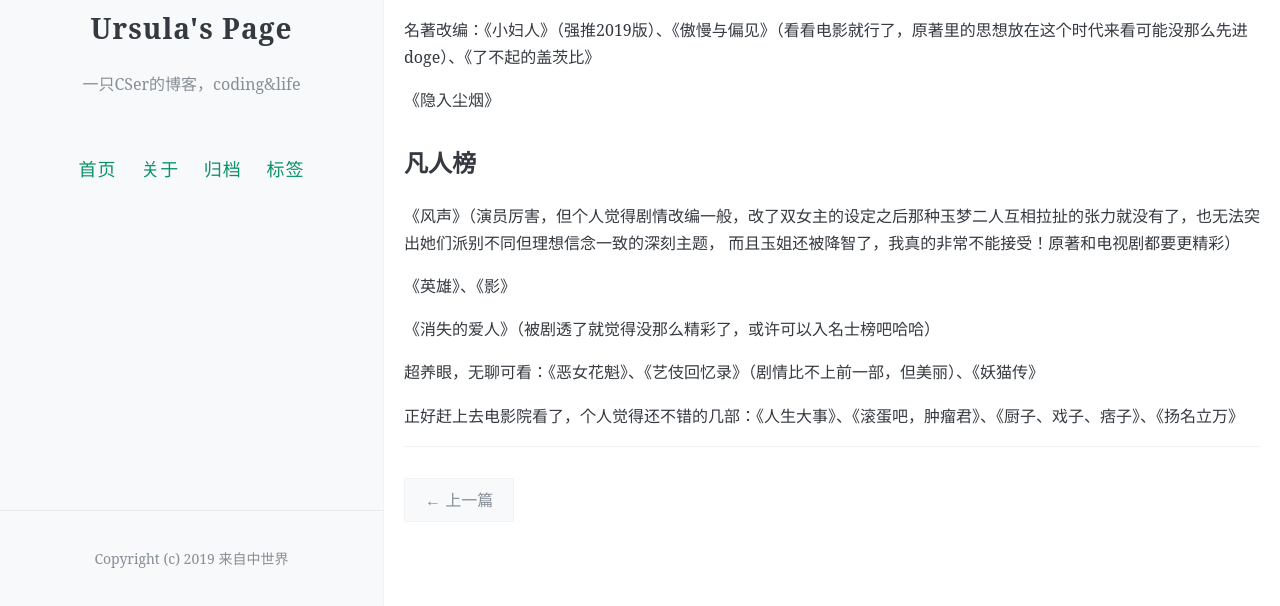
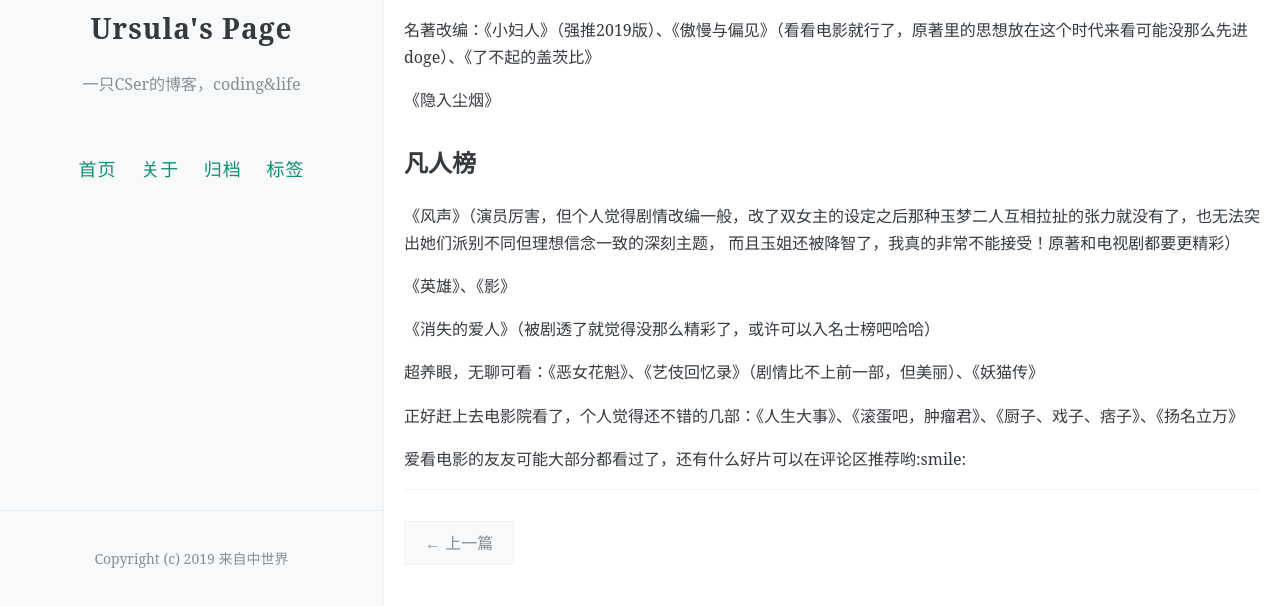
Before and after one commit to ursulalujun/Blog, a Jekyll site: the page built from _posts/2023-3-6-movie.md, in a window 1280 px wide and 900 px high, scrolled down 803 px, cut to the strip 294-900 px from the top of the window. Built offline with Jekyll 4.4.1, drawn with Linux system fonts in a browser that asks for light colours; comment, search, counter and statistics services are not loaded; before the commit the page ends 1659 px from its top, so only the background shows below that.

Commit message:
Update 2023-3-6-movie.md

```diff
--- a/_posts/2023-3-6-movie.md
+++ b/_posts/2023-3-6-movie.md
@@ -63,3 +63,5 @@ comments: true
 超养眼，无聊可看：《恶女花魁》、《艺伎回忆录》（剧情比不上前一部，但美丽）、《妖猫传》
 
 正好赶上去电影院看了，个人觉得还不错的几部：《人生大事》、《滚蛋吧，肿瘤君》、《厨子、戏子、痞子》、《扬名立万》
+
+爱看电影的友友可能大部分都看过了，还有什么好片可以在评论区推荐哟:smile:
```
